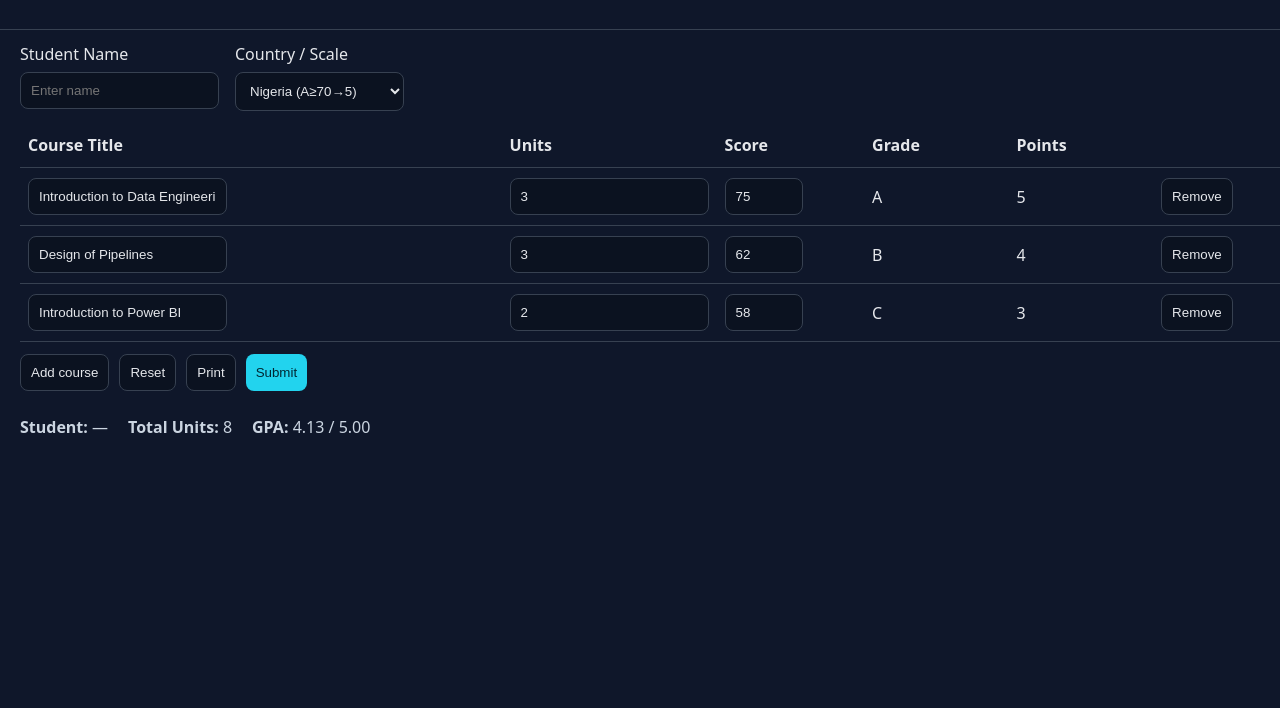
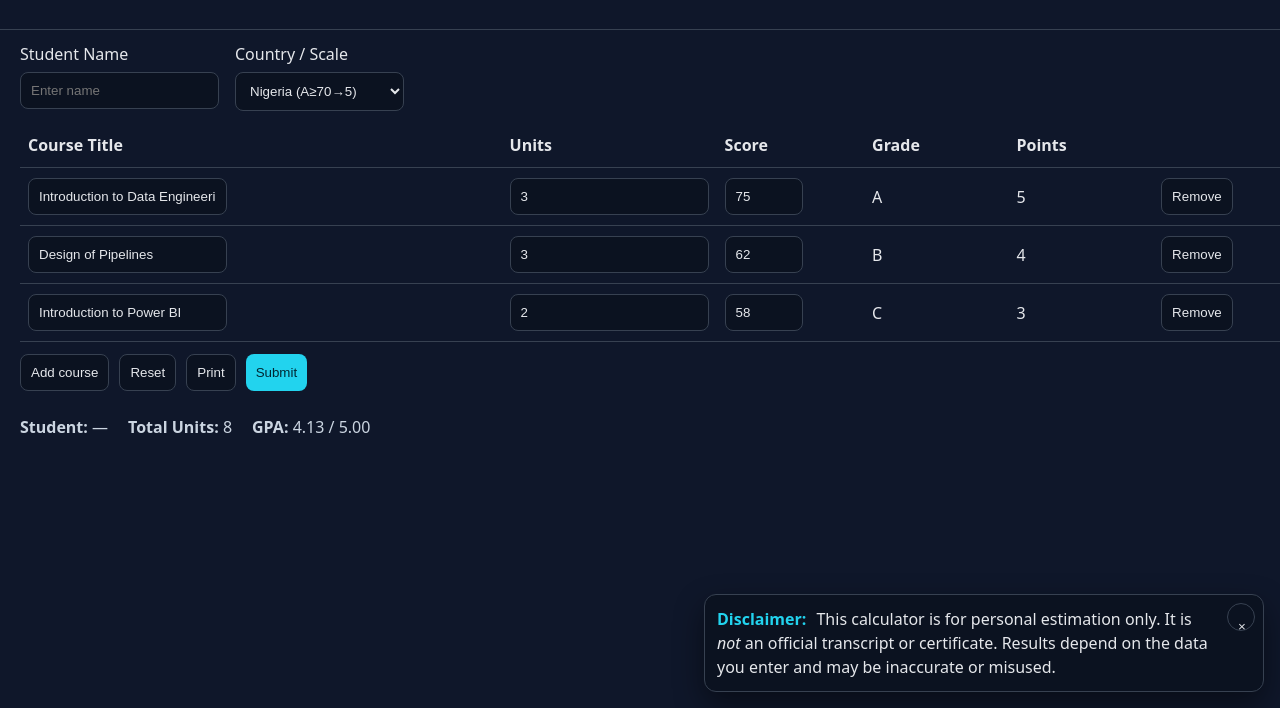
Before and after one commit to mufutauramon/gp-app, a plain HTML site: page web/index.html in a window 1280 px wide. Shown: the part 92-800 px from the top of the page. Drawn offline with Linux system fonts and the light colour scheme.

Commit message:
third commit

```diff
--- a/web/app.js
+++ b/web/app.js
@@ -245,5 +245,28 @@
   document.getElementById('studentName').addEventListener('input', (e)=>{ state.studentName = e.target.value; renderStats(); });
   document.getElementById('countrySelect').addEventListener('change', (e)=>{ state.country = e.target.value; render(); });
 
+  // --- Floating disclaimer (show once, hide for 30 days when dismissed) ---
+function initDisclaimer(){
+  const box = document.getElementById('disclaimer');
+  const btn = document.getElementById('dismissDisclaimer');
+  if (!box || !btn) return;
+
+  // Show unless dismissed in the last 30 days
+  try {
+    const last = Number(localStorage.getItem('disclaimerDismissedAt') || 0);
+    const THIRTY_DAYS = 1000 * 60 * 60 * 24 * 30;
+    if (!last || (Date.now() - last) > THIRTY_DAYS) {
+      box.style.display = 'block';
+    }
+  } catch { box.style.display = 'block'; }
+
+  btn.addEventListener('click', () => {
+    box.style.display = 'none';
+    try { localStorage.setItem('disclaimerDismissedAt', String(Date.now())); } catch {}
+  });
+}
+// Call it once on load
+initDisclaimer();
+
   render();
 })();
--- a/web/index.html
+++ b/web/index.html
@@ -76,5 +76,13 @@
   <div id="toast" class="toast" role="status"></div>
 
   <script defer src="./app.js"></script>
+<!-- Floating disclaimer -->
+<div id="disclaimer" class="disclaimer noprint" role="status" aria-live="polite" style="display:none">
+  <strong>Disclaimer:</strong>
+  This calculator is for personal estimation only. It is <em>not</em> an official transcript or certificate.
+  Results depend on the data you enter and may be inaccurate or misused.
+  <button id="dismissDisclaimer" type="button" aria-label="Dismiss disclaimer">×</button>
+</div>
+
 </body>
 </html>
--- a/web/styles.css
+++ b/web/styles.css
@@ -14,3 +14,21 @@ button.secondary{background:#0b1220}
 .invalid{border-color:var(--bad)!important}
 .toast{display:none;position:fixed;right:16px;bottom:16px;background:#0b1220;border:1px solid var(--muted);padding:10px 12px;border-radius:8px}
 @media print{ .buttons,.controls,header{display:none} body{background:#fff;color:#000} .grid{margin:0} }
+/* Floating disclaimer */
+.disclaimer{
+  position: fixed; right:16px; bottom:16px; z-index:1000;
+  max-width: 560px;
+  background:#0b1220; color:var(--text);
+  border:1px solid var(--muted); border-radius:12px;
+  padding:12px 44px 12px 12px;
+  box-shadow:0 12px 30px rgba(0,0,0,.45);
+}
+.disclaimer strong{ color:var(--accent); margin-right:6px; }
+.disclaimer button{
+  position:absolute; top:8px; right:8px;
+  width:28px; height:28px; line-height:26px; text-align:center;
+  border:1px solid var(--muted); border-radius:999px;
+  background:transparent; color:var(--text); cursor:pointer;
+}
+.disclaimer button:hover{ border-color:var(--accent); }
+@media (max-width:640px){ .disclaimer{ left:16px; right:16px; } }
```
